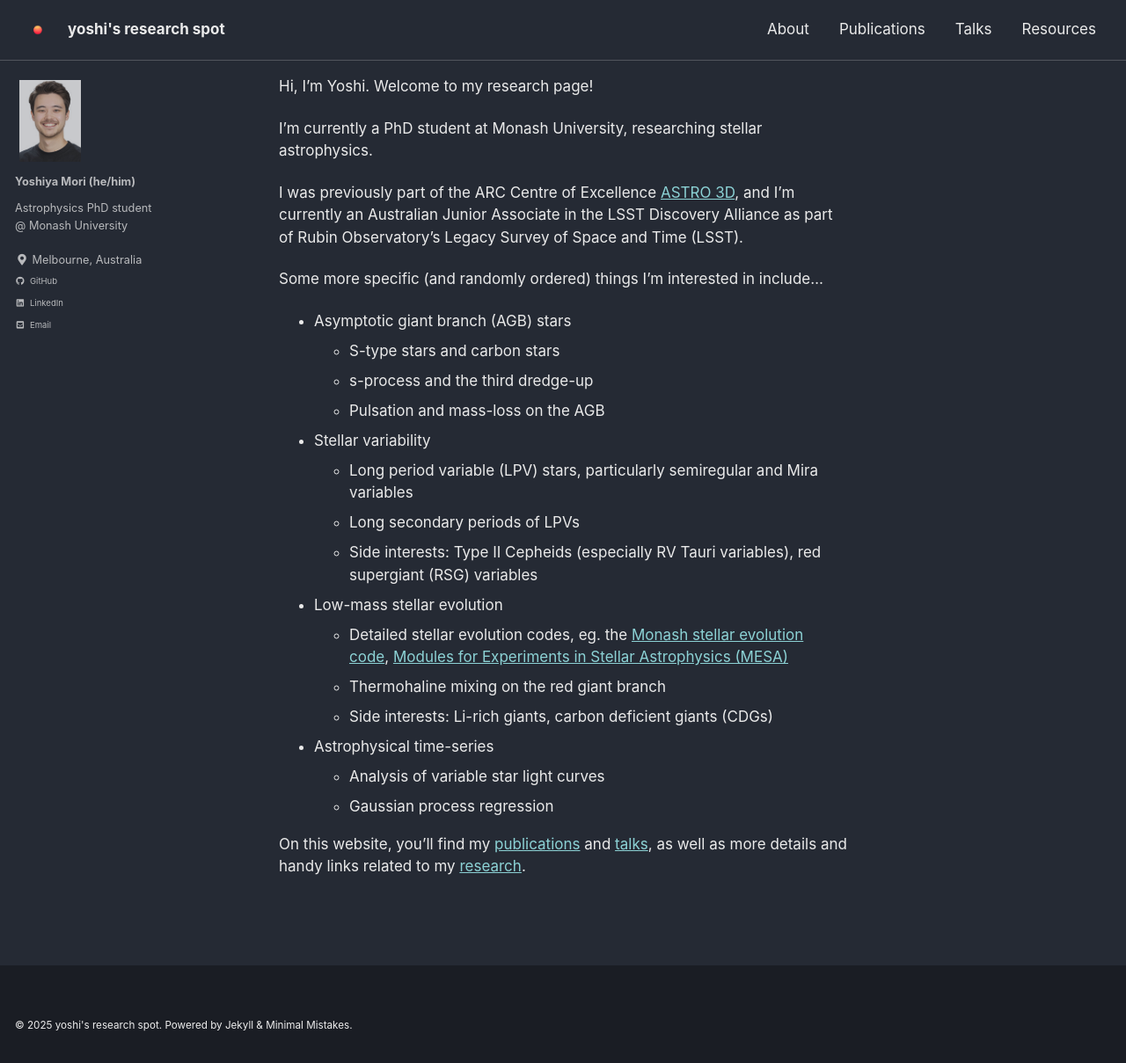
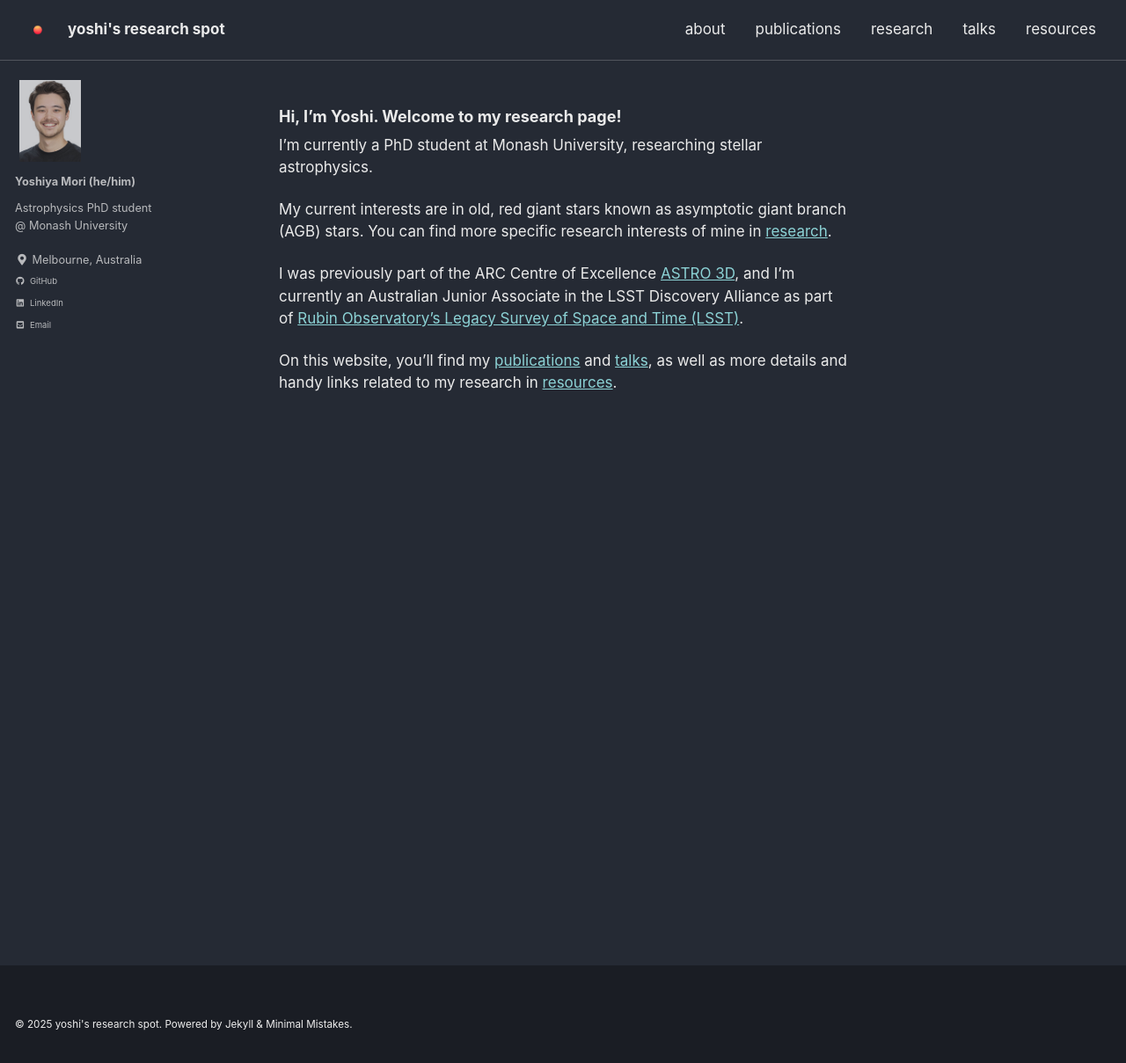
Before and after one commit to ym0ri/ym0ri.github.io, a Jekyll site: the page built from index.md, in a window 1280 px wide and 1209 px high. Shown: the whole window at 88% size. Built offline with Jekyll 4.4.1, drawn with Linux system fonts in a browser that asks for light colours; cached includes are drawn as plain includes.

Commit message:
add research tab
research tab and new resource links

```diff
--- a/_data/navigation.yml
+++ b/_data/navigation.yml
@@ -1,12 +1,14 @@
 # main links
 main:
-  - title: "About"
+  - title: "about"
     url: /
-  - title: "Publications"
+  - title: "publications"
     url: /publications/
-  - title: "Talks"
+  - title: "research"
+    url: /research/
+  - title: "talks"
     url: /talks/
-  - title: "Resources"
+  - title: "resources"
     url: /resources/
   # - title: "Posts"
   #   url: /posts/
--- a/index.md
+++ b/index.md
@@ -14,31 +14,12 @@ permalink: /
 author_profile: true
 --- -->
 
-Hi, I'm Yoshi. Welcome to my research page!
+#### Hi, I'm Yoshi. Welcome to my research page!
 
 I'm currently a PhD student at Monash University, researching stellar astrophysics.
 
-I was previously part of the ARC Centre of Excellence [ASTRO 3D](https://astro3d.org.au/), and I'm currently an Australian Junior Associate in the LSST Discovery Alliance as part of Rubin Observatory's Legacy Survey of Space and Time (LSST).
+My current interests are in old, red giant stars known as asymptotic giant branch (AGB) stars. You can find more specific research interests of mine in [research](/research/).
 
-Some more specific (and randomly ordered) things I'm interested in include...
+I was previously part of the ARC Centre of Excellence [ASTRO 3D](https://astro3d.org.au/), and I'm currently an Australian Junior Associate in the LSST Discovery Alliance as part of [Rubin Observatory's Legacy Survey of Space and Time (LSST)](https://rubinobservatory.org/).
 
-- Asymptotic giant branch (AGB) stars
-    - S-type stars and carbon stars
-    - s-process and the third dredge-up
-    - Pulsation and mass-loss on the AGB
-
-- Stellar variability
-    - Long period variable (LPV) stars, particularly semiregular and Mira variables
-    - Long secondary periods of LPVs
-    - Side interests: Type II Cepheids (especially RV Tauri variables), red supergiant (RSG) variables
-
-- Low-mass stellar evolution
-    - Detailed stellar evolution codes, eg. the [Monash stellar evolution code](https://ui.adsabs.harvard.edu/abs/2007PASA...24..103K/abstract), [Modules for Experiments in Stellar Astrophysics (MESA)](https://mesastar.org/)
-    - Thermohaline mixing on the red giant branch
-    - Side interests: Li-rich giants, carbon deficient giants (CDGs)
-
-- Astrophysical time-series
-    - Analysis of variable star light curves
-    - Gaussian process regression
-
-On this website, you'll find my [publications](/publications/) and [talks](/talks/), as well as more details and handy links related to my [research](/research).
+On this website, you'll find my [publications](/publications/) and [talks](/talks/), as well as more details and handy links related to my research in [resources](/resources/).
```
Also changed, not shown: _pages/publications.md (+1 -1 lines), _pages/research.md (added, +30 -0 lines), _pages/resources.md (+10 -0 lines).
